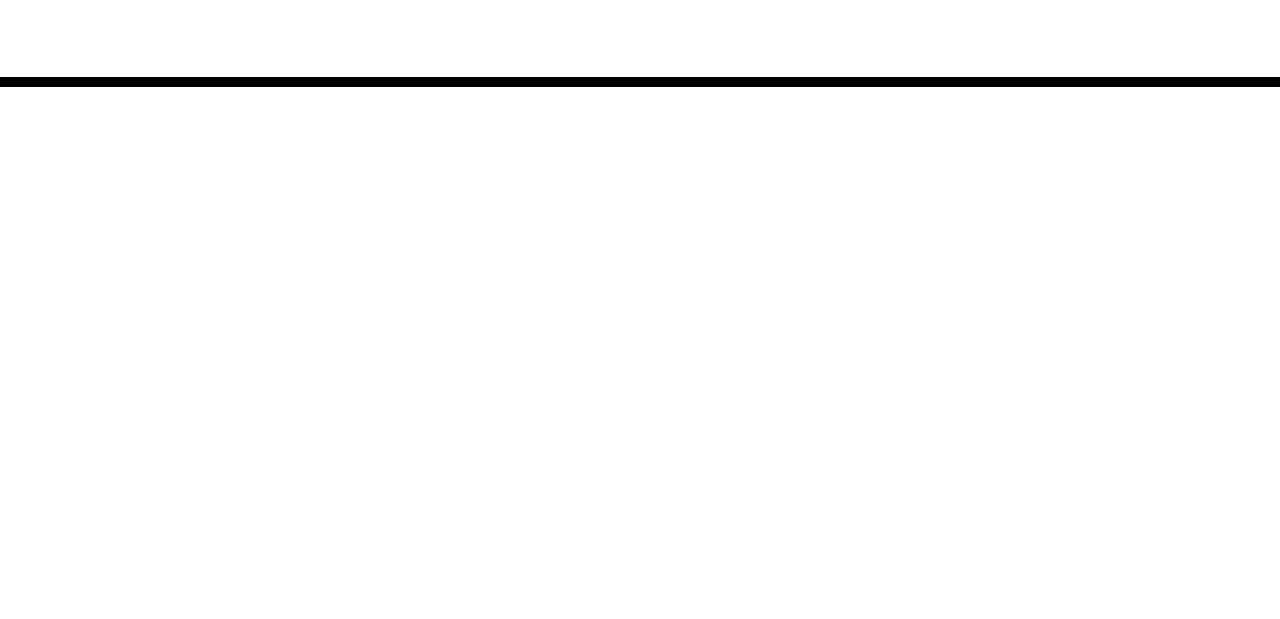
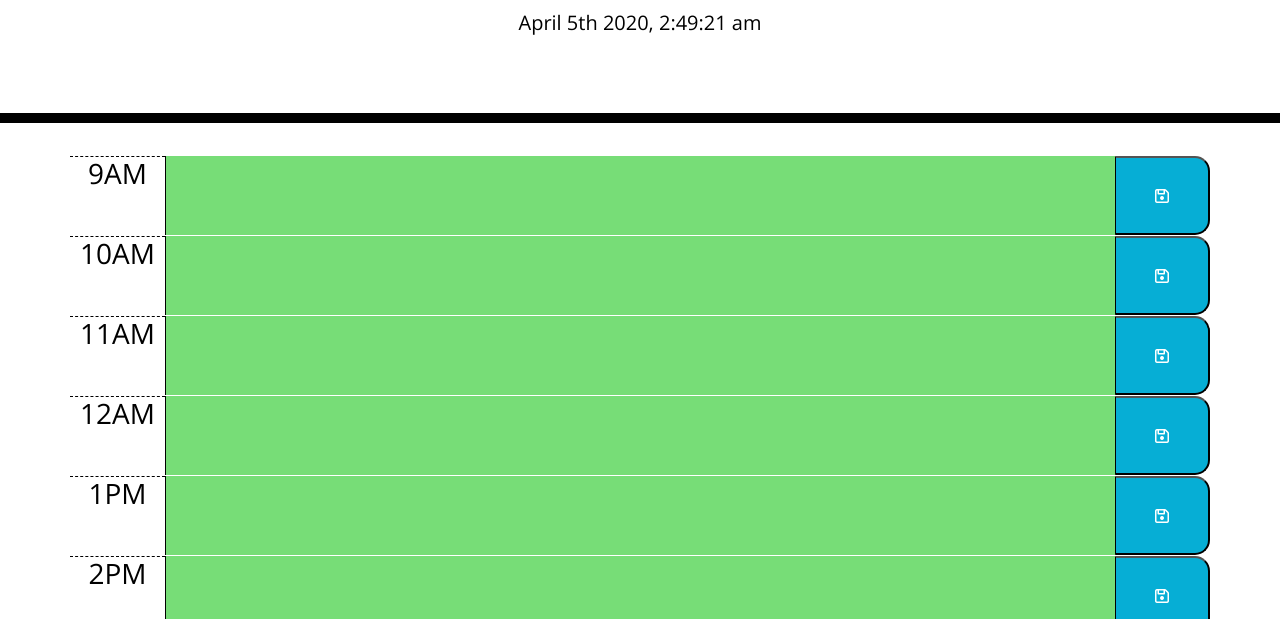
Before and after one commit to Lancasting/Homework-Week-5, a plain HTML site: page index.html in a window 1280 px wide. Shown: the part 181-800 px from the top of the page. Drawn offline with nearby package versions, Linux system fonts and the light colour scheme.

Commit message:
Working on these files but pushing to save where I'm at in the code

```diff
--- a/index.html
+++ b/index.html
@@ -18,8 +18,9 @@
       href="https://fonts.googleapis.com/css?family=Open+Sans&display=swap"
       rel="stylesheet"
     />
-    <link rel="stylesheet" href="style.css" />
+    <link rel="stylesheet" href="./style.css"/>
     <title>Work Day Scheduler</title>
+
   </head>
 
   <body>
@@ -29,10 +30,104 @@
       <p id="currentDay" class="lead"></p>
     </header>
     <div class="container">
-      <!-- Timeblocks go here -->
+
     </div>
-
-    <script src="https://code.jquery.com/jquery-3.4.1.min.js"></script>
+    <script src="https://kit.fontawesome.com/ead62fb52c.js" crossorigin="anonymous"></script>
+    <script src="https://code.jquery.com/jquery-latest.min.js"></script>
     <script src="https://cdnjs.cloudflare.com/ajax/libs/moment.js/2.24.0/moment.min.js"></script>
+    <script src="javascript.js"></script>
   </body>
 </html>
+    <!-- Timeblocks go here -->
+
+
+        <!-- <div class="row">
+          <div class= "col-sm-2"></div>
+          <div class="col-sm-10">
+            <textarea class="text"></textarea>
+          </div>
+          <div class="col-sm-2"></div>
+          add formating here with text area
+        </div>
+        <div class="row">
+          <div class= "col-sm-2"></div>
+          <div class="col-sm-10">
+            <textarea class="text"></textarea>
+          </div>
+          <div class="col-sm-2"></div>
+          add formating here with text area
+        </div>
+        <div class="row">
+          <div class= "col-sm-2"></div>
+          <div class="col-sm-10">
+            <textarea class="text"></textarea>
+          </div>
+          <div class="col-sm-2"></div>
+          add formating here with text area
+        </div>
+        <div class="row">
+          <div class= "col-sm-2"></div>
+          <div class="col-sm-10">
+            <textarea class="text"></textarea>
+          </div>
+          <div class="col-sm-2"></div>
+          add formating here with text area
+        </div>
+        <div class="row">
+          <div class= "col-sm-2"></div>
+          <div class="col-sm-10">
+            <textarea class="text"></textarea>
+          </div>
+          <div class="col-sm-2"></div>
+          add formating here with text area
+        </d
+
+
+      Add value to tr || Also convert time to 24hr clock-->
+      <!-- <table class="table table-bordered">
+        <tr id="9" class="row">
+          <th class="text-center">9am</th>
+          <th><input type="text-area"></th>
+          <button class="saveBtn" class="saveBtn i:hover"></button>
+        </tr>
+        <tr id="10">
+          <th class="text-center">10am</th>
+          <th><input type="text" class="input-group"></th>
+          <th><i class="far fa-save"></i></th>
+        </tr>
+        <tr id="11">
+          <th class="text-center">11am</th>
+          <th><input type="text" class="input-group"></th>
+          <th><i class="far fa-save"></i></th>
+        </tr>
+        <tr id="12">
+          <th class="text-center">12pm</th>
+          <th><input type="text" class="input-group"></th>
+          <th><i class="far fa-save"></i></th>
+        </tr>
+        <tr id="13">
+          <th class="text-center">1pm</th>
+          <th><input type="text" class="input-group"></th>
+          <th><i class="far fa-save"></i></th>
+        </tr>
+        <tr id="14">
+          <th class="text-center">2pm</th>
+          <th><input type="text" class="input-group"></th>
+          <th><i class="far fa-save"></i></th>
+        </tr>
+        <tr id="15">
+          <th class="text-center">3pm</th>
+          <th><input type="text" class="input-group"></th>
+          <th><i class="far fa-save"></i></th>
+        </tr>
+        <tr id="16">
+          <th class="text-center">4pm</th>
+          <th><input type="text" class="input-group"></th>
+          <th><i class="far fa-save"></i></th>
+        </tr>
+        <tr id="17">
+          <th class="text-center">5pm</th>
+          <th><input type="text" class="input-group"></th>
+          <th><i class="far fa-save"></i></th>
+        </tr>
+      </table> -->
--- a/javascript.js
+++ b/javascript.js
@@ -0,0 +1,141 @@
+
+//
+var timeBlock = document.getElementById("currentDay");
+function updateTime() {
+    timeBlock.textContent = moment().format("MMMM Do YYYY, h:mm:ss a");
+}
+
+$(document).ready(function () {
+    setInterval(function () {
+        updateTime();
+    }, 1000)
+    var scheduleInfo = [];
+    var hours = moment().hours();
+    var workHours = [9, 10, 11, 12, 13, 14, 15, 16, 17];
+
+    init();
+
+    function init() {
+        for (var i = 0; i < workHours.length; i++) {
+            createSchedule(i);
+        }
+        checkLocalStorage();
+    }
+
+    // function init() {
+    //
+    // }
+
+    function createSchedule(currentIndex) {
+        var scheduleRow = $("<section>");
+            scheduleRow.addClass("row");
+            $(".container").append(scheduleRow);
+
+        var hourNumber = $("<article>");
+            hourNumber.addClass("time-block col-sm-1");
+            scheduleRow.append(hourNumber);
+        var scheduleHour = $("<h3>");
+            scheduleHour.addClass("hour");
+            scheduleHour.text(displayHours(workHours[currentIndex]));
+            hourNumber.append(scheduleHour);
+
+        var scheduleText = $("<article>");
+            scheduleText.addClass("col-sm-10");
+            scheduleRow.append(scheduleText);
+        var textArea = $("<textarea>");
+            textArea.val(checkForText[currentIndex]);
+            textArea.addClass(hourClass(workHours[currentIndex]));
+            scheduleText.append(textArea);
+
+        var buttonCol = $("<article>");
+            buttonCol.addClass("col-sm-1");
+            scheduleRow.append(buttonCol);
+        var newButton = $("<button>");
+            newButton.addClass("saveBtn");
+            newButton.attr("value", workHours[currentIndex]);
+            buttonCol.append(newButton);
+        var buttonClass = $("<i>");
+            buttonClass.addClass("far fa-save");
+            newButton.append(buttonClass);
+
+    }
+
+    function checkLocalStorage() {
+        scheduleInfo = JSON.parse(localStorage.getItem("schedule"));
+        if(scheduleInfo === null) {
+            scheduleInfo = [];
+        }
+    }
+
+    function displayHours(workHours) {
+        if (workHours > 12) {
+            text = (workHours - 12) + "PM"
+        }
+        else {
+            text = workHours + "AM"
+        }
+        return text;
+
+    }
+
+    function updateList(theObj, currentText) {
+        for (var i = 0; i < scheduleInfo.length; i++) {
+            if(scheduleInfo[i].time === theObj.scheduleTime) {
+            scheduleInfo[i].text = currentText;
+            return;
+            }
+        }
+        scheduleInfo.push(theObj);
+    }
+
+    function hourClass(workHours) {
+        if(hours > workHours) {
+            return "past";
+        }
+        else if(hours === workHours) {
+            return "present";
+        }
+        return "future";
+    }
+
+    function checkForText(hour) {
+        var agenda = "";
+        for (var h = 0; h < scheduleInfo.length; h++) {
+            if (scheduleInfo[h].time == hour) {
+                agenda = scheduleInfo[h].text
+                break;
+            }
+        }
+        return agenda;
+    }
+
+
+
+
+    $("section").on("click", function(event) {
+        console.log("clicked")
+        if(event.target.id !== "clear" && event.target.id !== "saveAll" && event.target.matches("button") || event.target.matches("i")) {
+            var text = this.children[1].children[0].value;
+            var scheduleTime = this.children[2].children[0].value;
+            var newObj = {
+                time: scheduleTime,
+                text: text
+            }
+            updateList(newObj, text);
+            localStorage.setItem("schedule", JSON.stringify(scheduleInfo));
+        }
+     });
+
+});
+
+
+ // function renderSchedule() {
+    //     scheduleStore = "";
+    //     $("textarea").attr.scheduleStore
+    //     for (var s = 0; s < scheduleText.length; s++) {
+    //         var scheduleStore = scheduleText[s];
+
+
+    //  }
+    // }
+// store times in local storage
--- a/style.css
+++ b/style.css
@@ -11,6 +11,8 @@ textarea{
   color: #000000;
   border-left: 1px solid black;
   padding: 10px;
+  height: 100%;
+  width: 100%;
 }
 
 .jumbotron {
@@ -63,9 +65,15 @@ textarea{
   border-bottom-right-radius: 15px;
   background-color: #06AED5;
   color: white;
+  height: 100%;
+  width: 100%
 }
 
 .saveBtn i:hover {
   font-size: 20px;
   transition: all .3s ease-in-out;
 }
+.col-sm-10, .col-sm-1 {
+  padding-left: 0px;
+  padding-right: 0px;
+}
```
Also changed, not shown: 1 other file.
